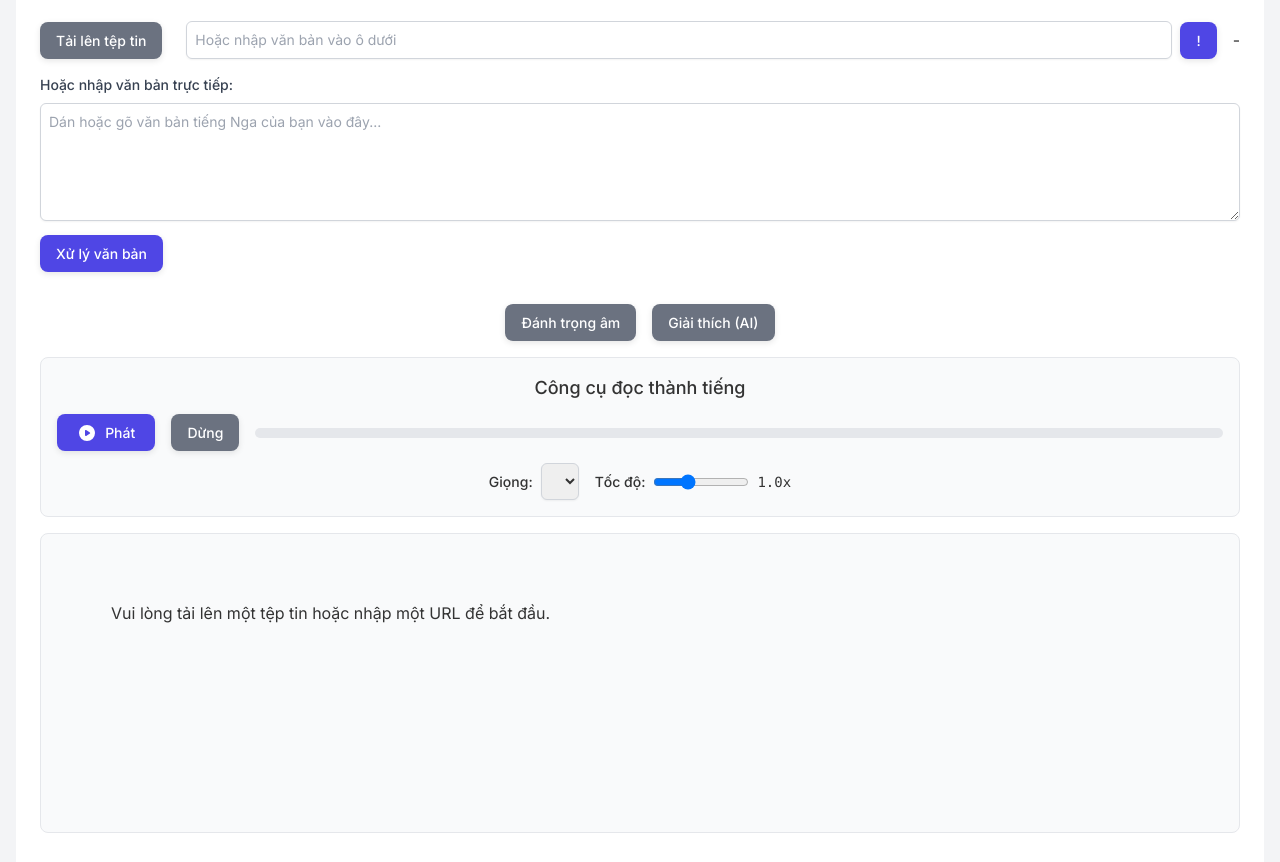
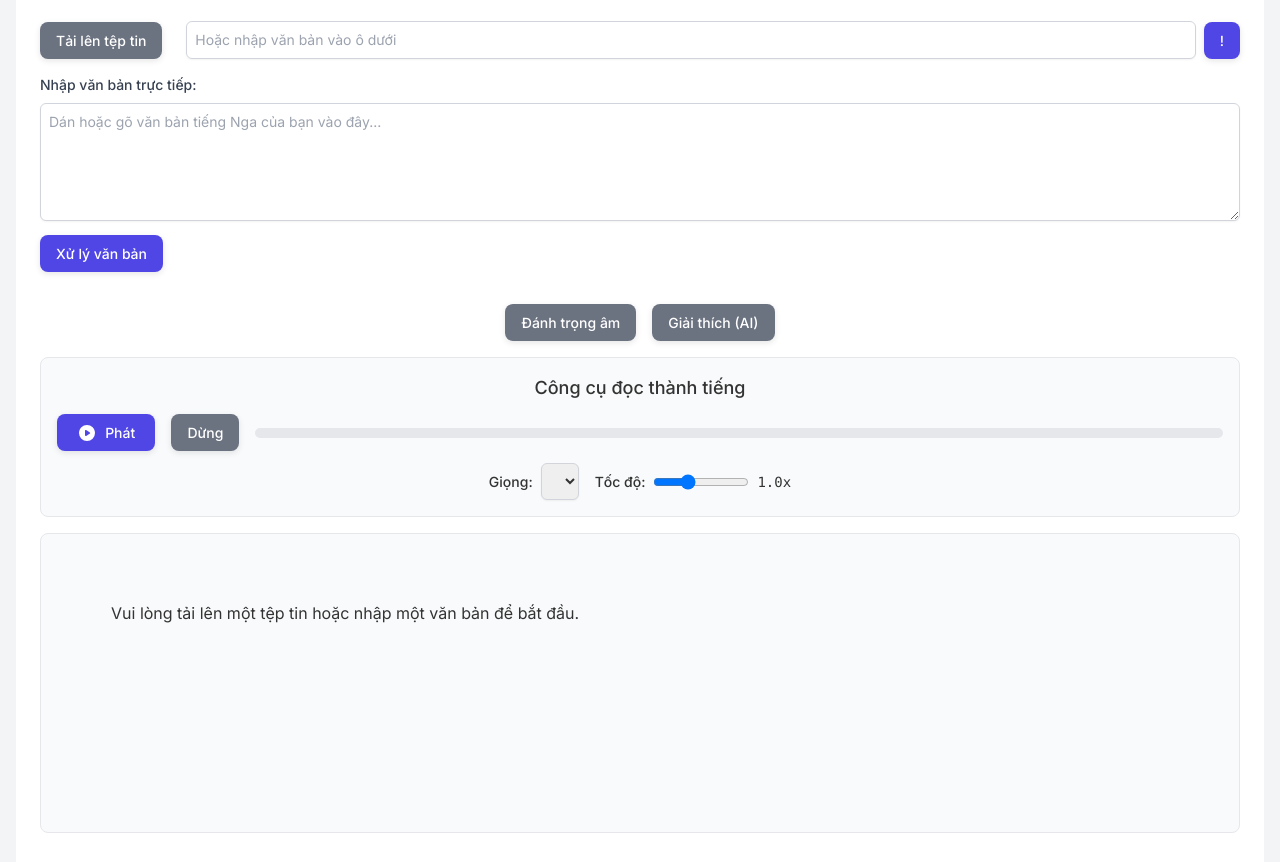
Before and after one commit to lopmaybay/tiengNga, a plain HTML site: page index.html in a window 1280 px wide. Shown: the part 79-941 px from the top of the page. Drawn offline with nearby package versions, Linux system fonts and the light colour scheme.

Commit message:
Update index.html

```diff
--- a/index.html
+++ b/index.html
@@ -264,11 +264,11 @@
                 <div class="flex items-center space-x-2 flex-grow">
                     <input type="url" id="web-url-input" placeholder="Hoặc nhập văn bản vào ô dưới" class="p-2 border border-gray-300 rounded-md shadow-sm focus:ring-indigo-500 focus:border-indigo-500 text-sm w-full">
                     <button id="fetchurl-button" class="button-base button-primary">!</button>
-                </div>-
+                </div>
             </div>
             <!-- Row 2: Text Area Input -->
             <div class="mt-2">
-                <label for="text-input-area" class="block mb-2 text-sm font-medium text-gray-700">Hoặc nhập văn bản trực tiếp:</label>
+                <label for="text-input-area" class="block mb-2 text-sm font-medium text-gray-700">Nhập văn bản trực tiếp:</label>
                 <textarea id="text-input-area" rows="5" class="w-full p-2 border border-gray-300 rounded-md shadow-sm focus:ring-indigo-500 focus:border-indigo-500 text-sm" placeholder="Dán hoặc gõ văn bản tiếng Nga của bạn vào đây..."></textarea>
                 <button id="process-text-button" class="button-base button-primary mt-2">Xử lý văn bản</button>
             </div>
@@ -309,7 +309,7 @@
 
         <div id="text-display" class="text-content">
             <!-- Text content will be loaded here -->
-            Vui lòng tải lên một tệp tin hoặc nhập một URL để bắt đầu.
+            Vui lòng tải lên một tệp tin hoặc nhập một văn bản để bắt đầu.
         </div>
 
         <!-- AI Generation Section -->
```
